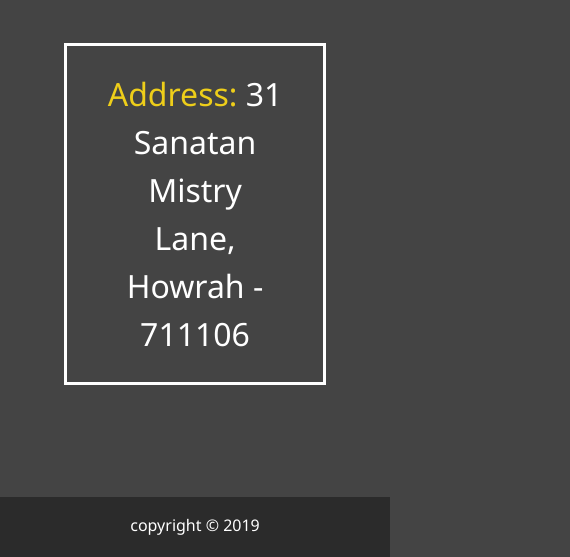
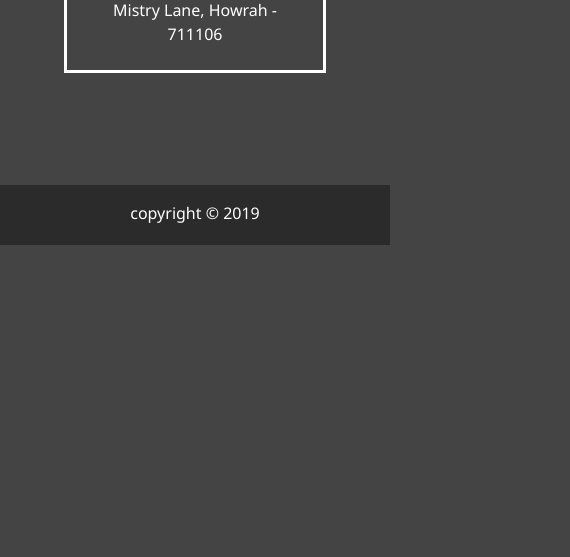
Before and after one commit to rohitsancheti96/portfolio, a website: page dist/contact.html in a window 390 px wide. Shown: the part 671-1228 px from the top of the page, 570 px wide, since content can reach past the window. After the commit the page ends 916 px from the top, so only its background shows below. Drawn offline with Linux system fonts and the light colour scheme.

Commit message:
contact page made resp for mobile[C

```diff
--- a/scss/_mobile.scss
+++ b/scss/_mobile.scss
@@ -72,6 +72,10 @@
     margin-top: 10vh;
   }
 
+  .boxes div {
+    font-size: 1rem;
+  }
+
   .projects {
     grid-template-columns: 1fr;
   }
```
Also changed, not shown: dist/css/main.css.
